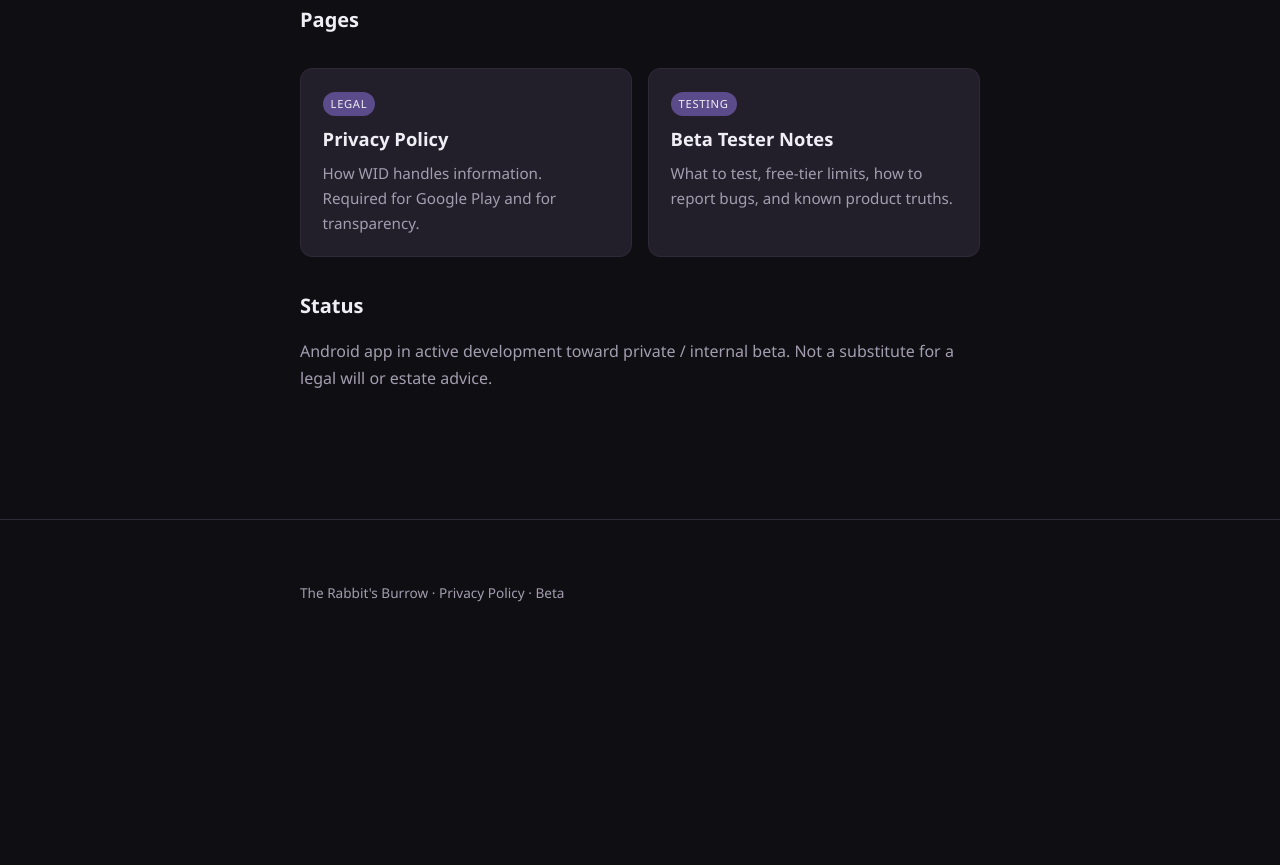
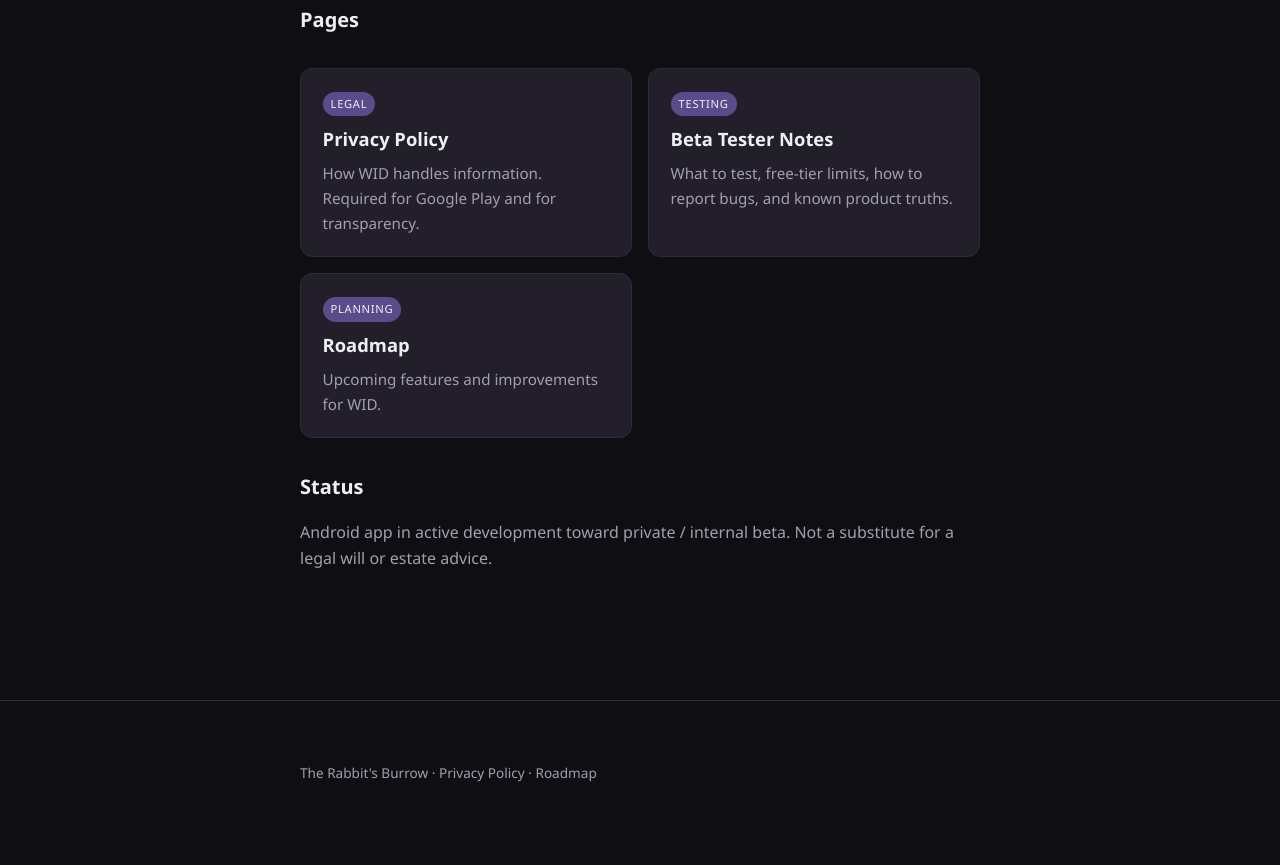
Before and after one commit to jhaas-repo/TheRabbitsBurrow.github.io, a plain HTML site: page wid/index.html in a window 1280 px wide. Shown: the part 752-1617 px from the top of the page. Before the commit the page ends 1458 px from the top, so only its background shows below. Drawn offline with Linux system fonts and the light colour scheme.

Commit message:
WID Updates

```diff
--- a/wid/index.html
+++ b/wid/index.html
@@ -58,6 +58,11 @@
         <h2>Beta Tester Notes</h2>
         <p>What to test, free-tier limits, how to report bugs, and known product truths.</p>
       </a>
+      <a class="card" href="roadmap.html">
+        <span class="badge">Planning</span>
+        <h2>Roadmap</h2>
+        <p>Upcoming features and improvements for WID.</p>
+      </a>
     </div>
 
     <h2>Status</h2>
@@ -69,7 +74,7 @@
       <p>
         <a href="../">The Rabbit's Burrow</a> ·
         <a href="privacy.html">Privacy Policy</a> ·
-        <a href="beta.html">Beta</a>
+        <a href="roadmap.html">Roadmap</a>
       </p>
     </div>
   </footer>
```
Also changed, not shown: wid/beta.html (+1 -1 lines), wid/privacy.html (+5 -1 lines), wid/roadmap.html (+2 -3 lines).
